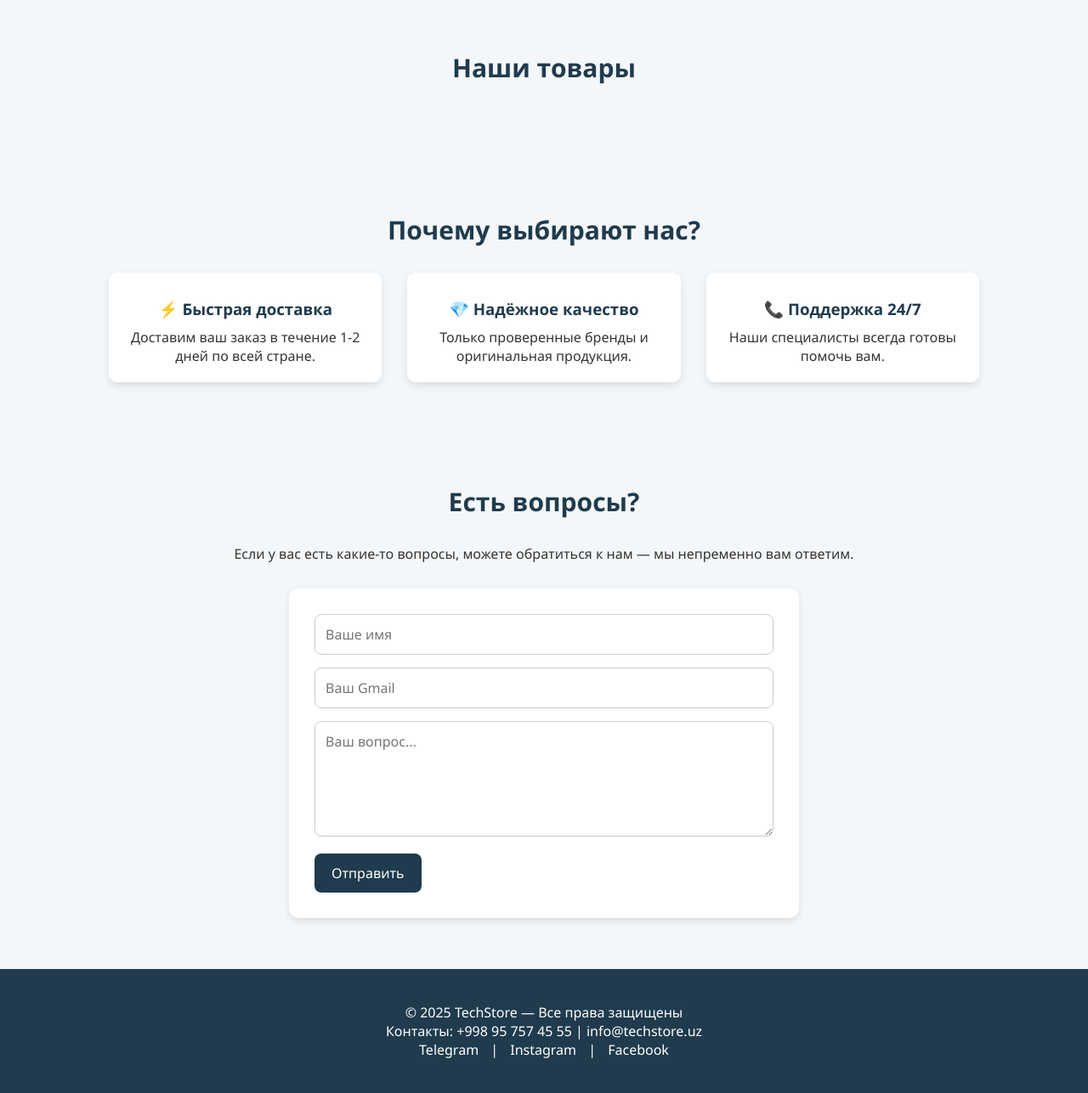
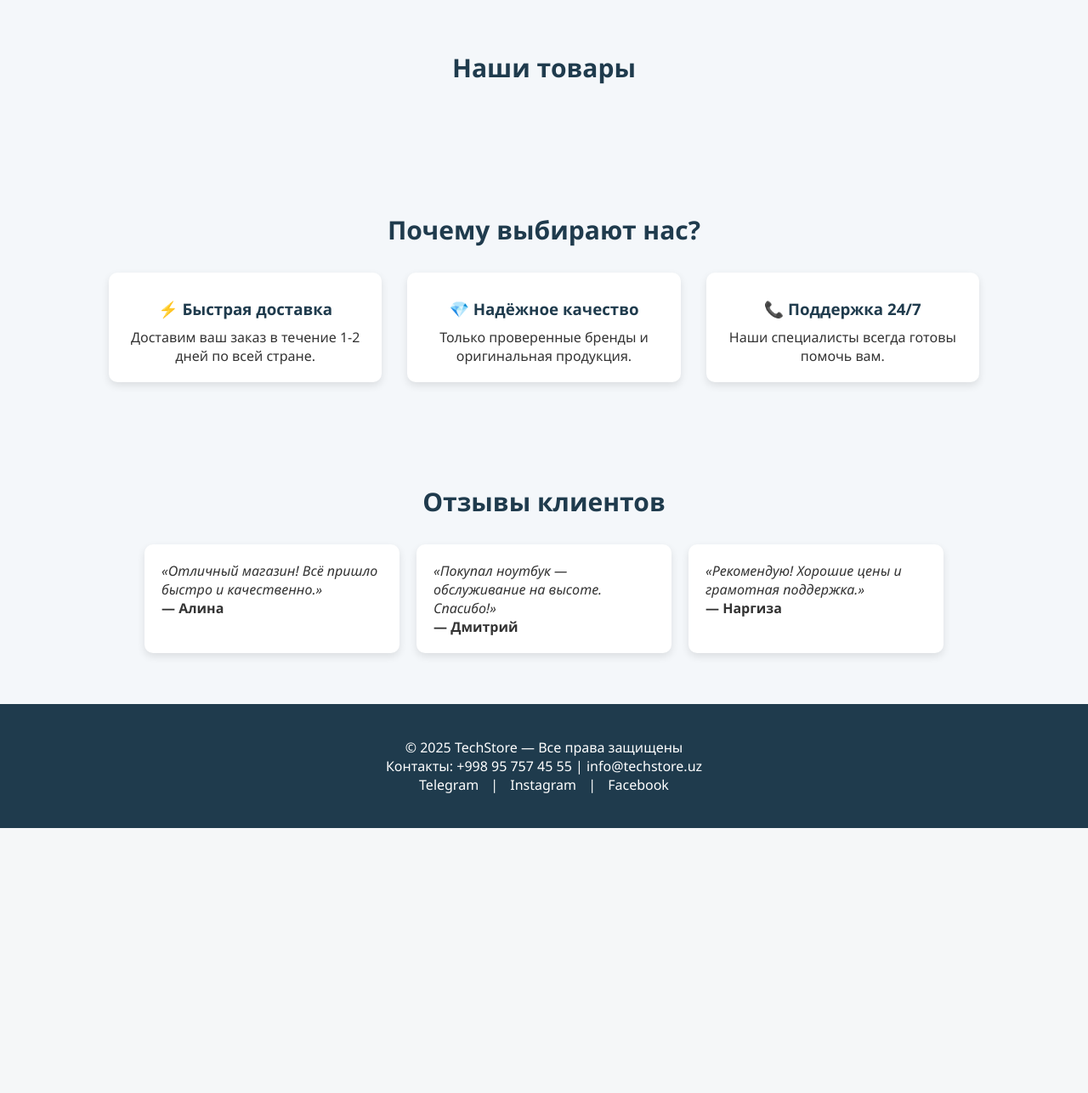
Before and after one commit to Samir0777/techshop, a Django app: page / in a window 1280 px wide; the page is wider, and only the part inside the window is pictured. Shown: the part 479-1766 px from the top of that part at 85% size. After the commit the page ends 1454 px from the top of that part, so only its background shows below. Run offline with Django 5.2, Linux system fonts and the light colour scheme; some libraries are stand-ins or nearby versions.

Commit message:
Мои изменения

```diff
--- a/app/templates/home.html
+++ b/app/templates/home.html
@@ -9,18 +9,6 @@
       --main-color: #1f3b4d;
       --accent: #1f5562;
       --highlight: #00c7ff;
-      --bg-color: #f4f7fa;
-      --text-color: #333;
-      --card-bg: white;
-    }
-
-    body.dark {
-      --main-color: #0d1a22;
-      --accent: #0c3c47;
-      --highlight: #00c7ff;
-      --bg-color: #1e1e1e;
-      --text-color: #f0f0f0;
-      --card-bg: #2c2c2c;
     }
 
     html {
@@ -268,37 +240,23 @@
       color: var(--main-color);
     }
 
-    .contact-form {
-      background: var(--card-bg);
-      padding: 30px;
-      border-radius: 12px;
-      max-width: 600px;
-      margin: 0 auto;
+    .reviews {
+      display: flex;
+      flex-wrap: wrap;
+      gap: 20px;
+      justify-content: center;
+    }
+
+    .review {
+      background: white;
+      padding: 20px;
+      border-radius: 10px;
+      max-width: 300px;
       box-shadow: 0 4px 10px rgba(0,0,0,0.1);
     }
 
-    .contact-form input,
-    .contact-form textarea {
-      width: 100%;
-      padding: 12px;
-      margin-bottom: 15px;
-      border: 1px solid #ccc;
-      border-radius: 8px;
-      font-size: 16px;
-    }
-
-    .contact-form button {
-      background: var(--main-color);
-      color: white;
-      border: none;
-      padding: 12px 20px;
-      border-radius: 8px;
-      cursor: pointer;
-      font-size: 16px;
-    }
-
-    .contact-form button:hover {
-      background: #122b3a;
+    .review p {
+      font-style: italic;
     }
 
     footer {
@@ -369,25 +300,20 @@
   <header>
     <h1>TechStore</h1>
     <div class="burger" onclick="toggleMenu()">
-      <div></div><div></div><div></div>
+      <div></div>
+      <div></div>
+      <div></div>
     </div>
     <nav class="nav-links" id="navLinks">
       <a href="#">Каталог</a>
       <a href="#whyus">Почему мы?</a>
+      <a href="#reviews">Отзывы</a>
       <a href="#">Контакты</a>
-      <button class="theme-toggle" onclick="toggleTheme()">Сменить тему</button>
     </nav>
   </header>
 
   <div class="banner">
     Добро пожаловать в TechStore — магазин техники нового поколения!
-  </div>
-
-  <div class="auth-buttons">
-    <a href="{% url 'sign_in' %}" class="auth-btn">Войти</a>
-    <a href="{% url 'sign_up' %}" class="auth-btn">Зарегистрироваться</a>
-
-
   </div>
 
   <section class="section">
@@ -424,18 +350,21 @@
     </div>
   </section>
 
-  <section class="section" id="contact">
-    <h2>Есть вопросы?</h2>
-    <p style="text-align:center; margin-bottom: 30px;">
-      Если у вас есть какие-то вопросы, можете обратиться к нам — мы непременно вам ответим.
-    </p>
-    <div class="contact-form">
-      <form>
-        <input type="text" placeholder="Ваше имя" required>
-        <input type="email" placeholder="Ваш Gmail" required>
-        <textarea rows="5" placeholder="Ваш вопрос..." required></textarea>
-        <button type="submit">Отправить</button>
-      </form>
+  <section class="section" id="reviews">
+    <h2>Отзывы клиентов</h2>
+    <div class="reviews">
+      <div class="review">
+        <p>«Отличный магазин! Всё пришло быстро и качественно.»</p>
+        <strong>— Алина</strong>
+      </div>
+      <div class="review">
+        <p>«Покупал ноутбук — обслуживание на высоте. Спасибо!»</p>
+        <strong>— Дмитрий</strong>
+      </div>
+      <div class="review">
+        <p>«Рекомендую! Хорошие цены и грамотная поддержка.»</p>
+        <strong>— Наргиза</strong>
+      </div>
     </div>
   </section>
 
@@ -462,17 +391,13 @@
       document.getElementById('overlay').classList.remove('active');
     }
 
-    function scrollToTop() {
-      window.scrollTo({ top: 0, behavior: 'smooth' });
-    }
-
     window.onscroll = function () {
       const btn = document.getElementById('scrollTopBtn');
       btn.style.display = window.scrollY > 400 ? "block" : "none";
     };
 
-    function toggleTheme() {
-      document.body.classList.toggle("dark");
+    function scrollToTop() {
+      window.scrollTo({ top: 0, behavior: 'smooth' });
     }
   </script>
 </body>
```
Also changed, not shown: other parts of app/templates/home.html (+4 -47 lines).
